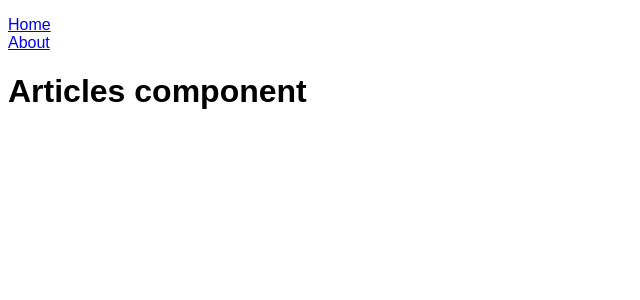
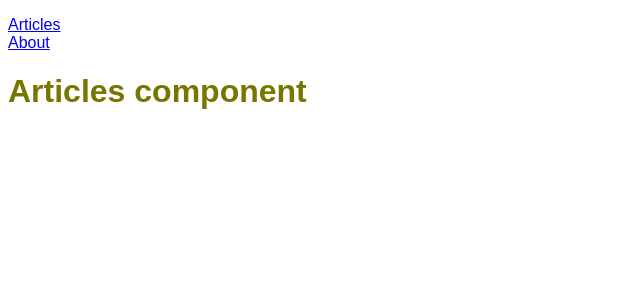
Before and after one commit to two-legs/task-react, a React app: page / in a window 1280 px wide. Shown: the top 300 px of the page, without its empty margins (0-640 px from the left). Built offline with nearby package versions, Linux system fonts and the light colour scheme; the HTML template or start-up script is replaced by a standard one.

Commit message:
Fix hot reloading

```diff
--- a/package.json
+++ b/package.json
@@ -70,7 +70,8 @@
     "webpack-dev-middleware": "^1.12.0",
     "webpack-dev-server": "^2.8.0",
     "webpack-hot-middleware": "^2.18.2",
-    "webpack-merge": "^4.1.0"
+    "webpack-merge": "^4.1.0",
+    "react-hot-loader": "^3.0.0-beta.7"
   },
   "devDependencies": {
     "babel-preset-stage-0": "^6.24.1",
@@ -79,7 +80,6 @@
     "eslint-plugin-import": "^2.7.0",
     "eslint-plugin-jsx-a11y": "^6.0.2",
     "eslint-plugin-react": "^7.3.0",
-    "npm-delay": "^1.0.4",
-    "react-hot-loader": "^3.0.0-beta.7"
+    "npm-delay": "^1.0.4"
   }
 }
--- a/src/client.js
+++ b/src/client.js
@@ -1,10 +1,7 @@
 /* eslint-disable */
 import React from 'react';
 import ReactDOM from 'react-dom';
-import { BrowserRouter } from 'react-router-dom';
-import { renderRoutes } from 'react-router-config';
-import { Provider } from 'react-redux';
-import routes from './routes';
+import { AppContainer } from 'react-hot-loader';
 import createStore from './store';
 
 import App from './containers/App/App';
@@ -14,9 +11,20 @@ delete window.__PRELOADED_STATE__;
 const store = createStore(initialState);
 
 ReactDOM.render((
-  <Provider store={store}>
-    <BrowserRouter>
-      {renderRoutes(routes)}
-    </BrowserRouter>
-  </Provider>
+  <AppContainer>
+    <App store={store} />
+  </AppContainer>
 ), document.getElementById('root'));
+
+// Hot Module Replacement API
+if (module.hot) {
+  module.hot.accept('./containers/App/App', () => {
+    const NextApp = require('./containers/App/App');
+    ReactDOM.render(
+      <AppContainer>
+        <App store={store} />
+      </AppContainer>,
+      document.getElementById('root')
+    );
+  });
+}
--- a/src/containers/App/App.css
+++ /dev/null
@@ -1,4 +0,0 @@
-.app {
-  font-family: Arial, Helvetica, sans-serif;
-
-}
--- a/src/containers/App/App.jsx
+++ b/src/containers/App/App.jsx
@@ -1,25 +1,20 @@
 import React from 'react';
 import PropTypes from 'prop-types';
-import { Link } from 'react-router-dom';
 import { renderRoutes } from 'react-router-config';
+import { Provider } from 'react-redux';
+import { BrowserRouter } from 'react-router-dom';
+import routes from '../../routes';
 
-import classNames from 'classnames/bind';
-import styles from './App.css';
-
-const cx = classNames.bind(styles);
-
-const App = ({ route }) => ((
-  <div className={styles.app}>
-    <ul style={{ listStyleType: 'none', padding: 0 }}>
-      <li><Link to="/">Home</Link></li>
-      <li><Link to="/about">About</Link></li>
-    </ul>
-
-    {renderRoutes(route.routes)}
-  </div>));
+const App = ({ store }) => (
+  <Provider store={store}>
+    <BrowserRouter>
+      {renderRoutes(routes)}
+    </BrowserRouter>
+  </Provider>
+);
 
 App.propTypes = {
-  route: PropTypes.object.isRequired, // eslint-disable-line
+  store: PropTypes.object.isRequired, // eslint-disable-line
 };
 
 export default App;
--- /dev/null
+++ b/src/containers/Page/Page.css
@@ -0,0 +1,4 @@
+.page {
+  font-family: Arial, Helvetica, sans-serif;
+  color: #770;
+}
--- /dev/null
+++ b/src/containers/Page/Page.jsx
@@ -0,0 +1,25 @@
+import React from 'react';
+import PropTypes from 'prop-types';
+import { Link } from 'react-router-dom';
+import { renderRoutes } from 'react-router-config';
+
+import classNames from 'classnames/bind';
+import styles from './Page.css';
+
+const cx = classNames.bind(styles);
+
+const Page = ({ route }) => ((
+  <div className={cx('page')}>
+    <ul style={{ listStyleType: 'none', padding: 0 }}>
+      <li><Link to="/">Articles</Link></li>
+      <li><Link to="/about">About</Link></li>
+    </ul>
+
+    {renderRoutes(route.routes)}
+  </div>));
+
+Page.propTypes = {
+  route: PropTypes.object.isRequired, // eslint-disable-line
+};
+
+export default Page;
--- a/src/routes.js
+++ b/src/routes.js
@@ -1,9 +1,9 @@
-import App from './containers/App/App';
+import Page from './containers/Page/Page';
 import Articles from './containers/Articles/Articles';
 import About from './containers/About/About';
 
 const routes = [{
-  component: App,
+  component: Page,
   routes: [{
     path: '/',
     exact: true,
--- a/webpack/webpack-dev-server.js
+++ b/webpack/webpack-dev-server.js
@@ -10,8 +10,8 @@ const WebpackDevServer = require('webpack-dev-server');
 
 // http://webpack.github.io/docs/webpack-dev-server.html
 const devServerOptions = {
-  quiet: true,
-  noInfo: true,
+  quiet: false,
+  noInfo: false,
   hot: true,
 
   publicPath: configuration.output.publicPath,
--- a/webpack/webpack.config.client.development.js
+++ b/webpack/webpack.config.client.development.js
@@ -16,8 +16,10 @@ const config = {
   entry: {
     main: [
       'react-hot-loader/patch',
+      // `webpack-hot-middleware/client?path=${host}:${port}/__webpack_hmr`,
+      `webpack-dev-server/client?${host}:${port}/`,
+      'webpack/hot/only-dev-server',
       baseConfig.entry.main,
-      `webpack-hot-middleware/client?path=${host}:${port}/__webpack_hmr`,
     ],
   },
 
```
